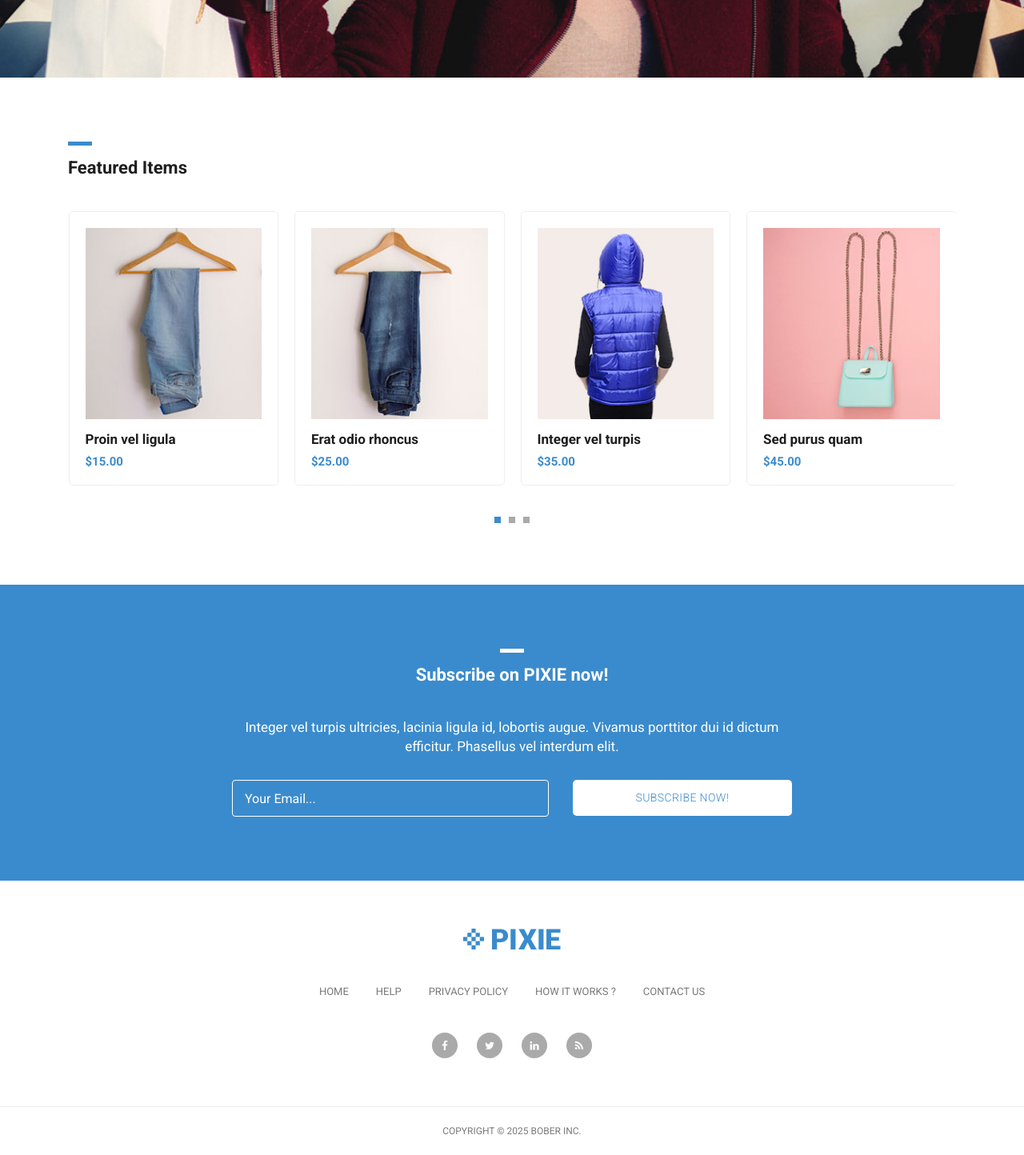
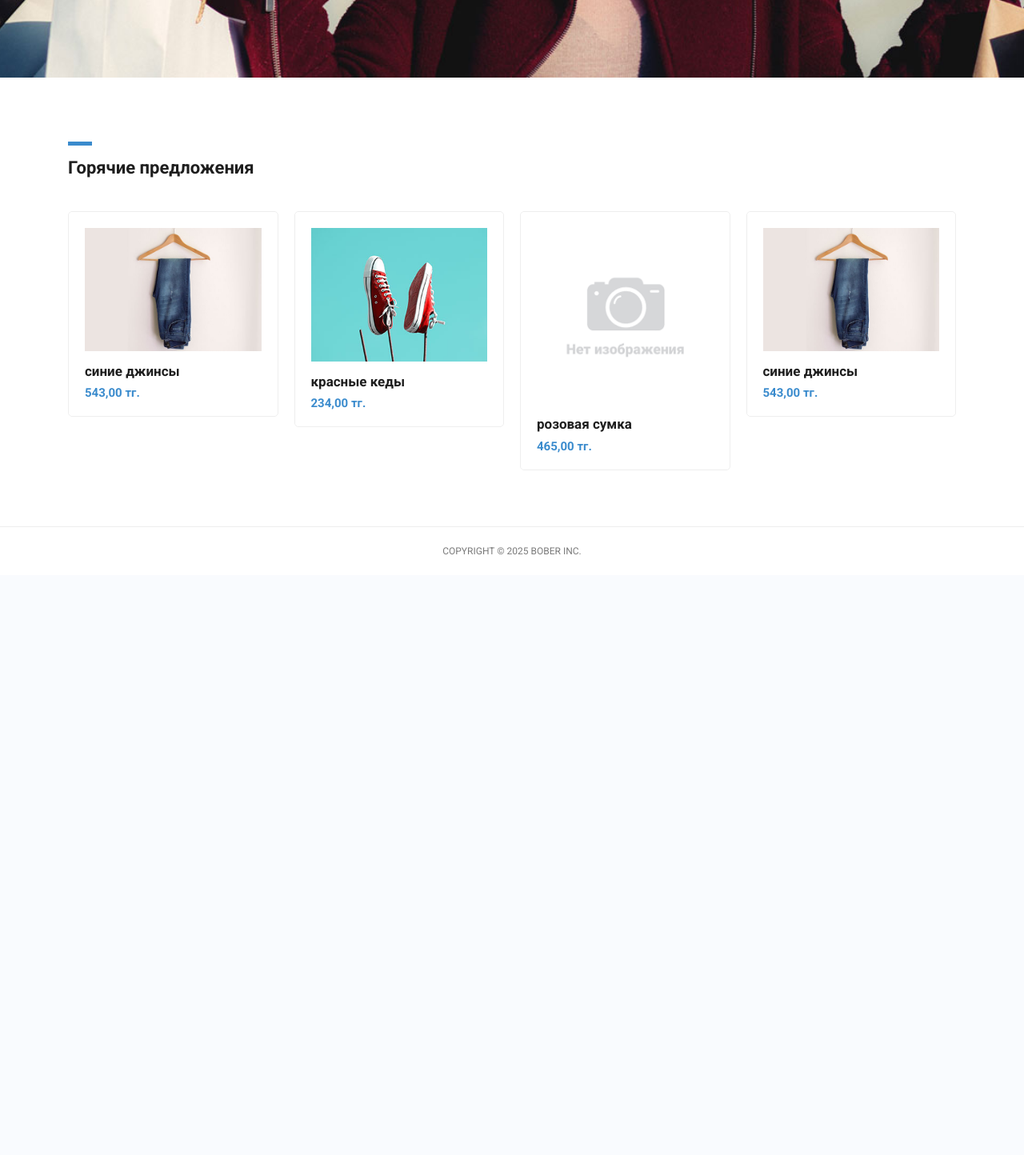
Before and after one commit to wxffg/stepshop_wxffg, a Django app: page / in a window 1280 px wide. Shown: the part 721-2165 px from the top of the page at 80% size. After the commit the page ends 1414 px from the top, so only its background shows below. Run offline with Django 4.2, Linux system fonts and the light colour scheme; data comes from the database, SQL or seed files in the repository; both versions use the stored data as it was after the commit; some libraries are stand-ins or nearby versions.

Commit message:
lesson_06: работа с данными

```diff
--- a/mainapp/views.py
+++ b/mainapp/views.py
@@ -1,12 +1,23 @@
 from django.shortcuts import render
+
+from mainapp.models import Product
+
 
 def index(request):
     title = 'Главная'
 
+    prods = Product.objects.all()[:3]
+
     context = {
         'title': title,
+        'products': prods,
     }
     return render(request, 'index.html', context)
 
 def contacts(request):
-    return render(request, 'contacts.html')
+    title = 'Контакты'
+
+    context = {
+        'title': title,
+    }
+    return render(request, 'contacts.html', context)
--- a/stepshop/urls.py
+++ b/stepshop/urls.py
@@ -21,7 +21,6 @@ from django.conf.urls.static import static
 
 urlpatterns = [
     path('admin/', admin.site.urls),
-
     path('', include('mainapp.urls', namespace='mainapp')),
 
 ]
--- a/templates/base.html
+++ b/templates/base.html
@@ -53,83 +53,6 @@
     {% endblock %}
 
 
-    <!-- Subscribe Form Starts Here -->
-    <div class="subscribe-form">
-      <div class="container">
-        <div class="row">
-          <div class="col-md-12">
-            <div class="section-heading">
-              <div class="line-dec"></div>
-              <h1>Subscribe on PIXIE now!</h1>
-            </div>
-          </div>
-          <div class="col-md-8 offset-md-2">
-            <div class="main-content">
-              <p>Integer vel turpis ultricies, lacinia ligula id, lobortis augue. Vivamus porttitor dui id dictum efficitur. Phasellus vel interdum elit.</p>
-              <div class="container">
-                <form id="subscribe" action="" method="get">
-                  <div class="row">
-                    <div class="col-md-7">
-                      <fieldset>
-                        <input name="email" type="text" class="form-control" id="email"
-                        onfocus="if(this.value == 'Your Email...') { this.value = ''; }"
-                    	onBlur="if(this.value == '') { this.value = 'Your Email...';}"
-                    	value="Your Email..." required="">
-                      </fieldset>
-                    </div>
-                    <div class="col-md-5">
-                      <fieldset>
-                        <button type="submit" id="form-submit" class="button">Subscribe Now!</button>
-                      </fieldset>
-                    </div>
-                  </div>
-                </form>
-              </div>
-            </div>
-          </div>
-        </div>
-      </div>
-    </div>
-    <!-- Subscribe Form Ends Here -->
-
-
-
-    <!-- Footer Starts Here -->
-    <div class="footer">
-      <div class="container">
-        <div class="row">
-          <div class="col-md-12">
-            <div class="logo">
-              <img src="{% static 'assets/images/header-logo.png' %}" alt="">
-            </div>
-          </div>
-          <div class="col-md-12">
-            <div class="footer-menu">
-              <ul>
-                <li><a href="#">Home</a></li>
-                <li><a href="#">Help</a></li>
-                <li><a href="#">Privacy Policy</a></li>
-                <li><a href="#">How It Works ?</a></li>
-                <li><a href="#">Contact Us</a></li>
-              </ul>
-            </div>
-          </div>
-          <div class="col-md-12">
-            <div class="social-icons">
-              <ul>
-                <li><a href="#"><i class="fa fa-facebook"></i></a></li>
-                <li><a href="#"><i class="fa fa-twitter"></i></a></li>
-                <li><a href="#"><i class="fa fa-linkedin"></i></a></li>
-                <li><a href="#"><i class="fa fa-rss"></i></a></li>
-              </ul>
-            </div>
-          </div>
-        </div>
-      </div>
-    </div>
-    <!-- Footer Ends Here -->
-
-
     <!-- Sub Footer Starts Here -->
     <div class="sub-footer">
       <div class="container">
--- a/templates/index.html
+++ b/templates/index.html
@@ -33,74 +33,29 @@
           <div class="col-md-12">
             <div class="section-heading">
               <div class="line-dec"></div>
-              <h1>Featured Items</h1>
+              <h1>Горячие предложения</h1>
             </div>
           </div>
           <div class="col-md-12">
             <div class="owl-carousel owl-theme">
-              <a href="single-product.html">
-                <div class="featured-item">
-                  <img src="{% static 'assets/images/item-01.jpg' %}" alt="Item 1">
-                  <h4>Proin vel ligula</h4>
-                  <h6>$15.00</h6>
-                </div>
-              </a>
-              <a href="single-product.html">
-                <div class="featured-item">
-                  <img src="{% static 'assets/images/item-02.jpg' %}" alt="Item 2">
-                  <h4>Erat odio rhoncus</h4>
-                  <h6>$25.00</h6>
-                </div>
-              </a>
-              <a href="single-product.html">
-                <div class="featured-item">
-                  <img src="{% static 'assets/images/item-03.jpg' %}" alt="Item 3">
-                  <h4>Integer vel turpis</h4>
-                  <h6>$35.00</h6>
-                </div>
-              </a>
-              <a href="single-product.html">
-                <div class="featured-item">
-                  <img src="{% static 'assets/images/item-04.jpg' %}" alt="Item 4">
-                  <h4>Sed purus quam</h4>
-                  <h6>$45.00</h6>
-                </div>
-              </a>
-              <a href="single-product.html">
-                <div class="featured-item">
-                  <img src="{% static 'assets/images/item-05.jpg' %}" alt="Item 5">
-                  <h4>Morbi aliquet</h4>
-                  <h6>$55.00</h6>
-                </div>
-              </a>
-              <a href="single-product.html">
-                <div class="featured-item">
-                  <img src="{% static 'assets/images/item-06.jpg' %}" alt="Item 6">
-                  <h4>Urna ac diam</h4>
-                  <h6>$65.00</h6>
-                </div>
-              </a>
-              <a href="single-product.html">
-                <div class="featured-item">
-                  <img src="{% static 'assets/images/item-04.jpg' %}" alt="Item 7">
-                  <h4>Proin eget imperdiet</h4>
-                  <h6>$75.00</h6>
-                </div>
-              </a>
-              <a href="single-product.html">
-                <div class="featured-item">
-                  <img src="{% static 'assets/images/item-05.jpg' %}" alt="Item 8">
-                  <h4>Nullam risus nisl</h4>
-                  <h6>$85.00</h6>
-                </div>
-              </a>
-              <a href="single-product.html">
-                <div class="featured-item">
-                  <img src="{% static 'assets/images/item-06.jpg' %}" alt="Item 9">
-                  <h4>Cras tempus</h4>
-                  <h6>$95.00</h6>
-                </div>
-              </a>
+
+              {% for product in products %}
+                  <a href="#">
+                      <div class="featured-item">
+                          {% if product.image %}
+                        <img src="{{ product.image.url }}"
+                             alt="{{ product.name }}">
+                          {% else %}
+                          <img src="{% static 'assets/images/image.png' %}"
+                             alt="нет изображения">
+                          {% endif %}
+                        <h4>{{ product.name }}</h4>
+                        <h6>{{ product.price }} тг.</h6>
+                      </div>
+                  </a>
+              {% endfor %}
+
+
             </div>
           </div>
         </div>
```
Also changed, not shown: db.sqlite3, static/assets/images/image.png (added), 1 other file.
